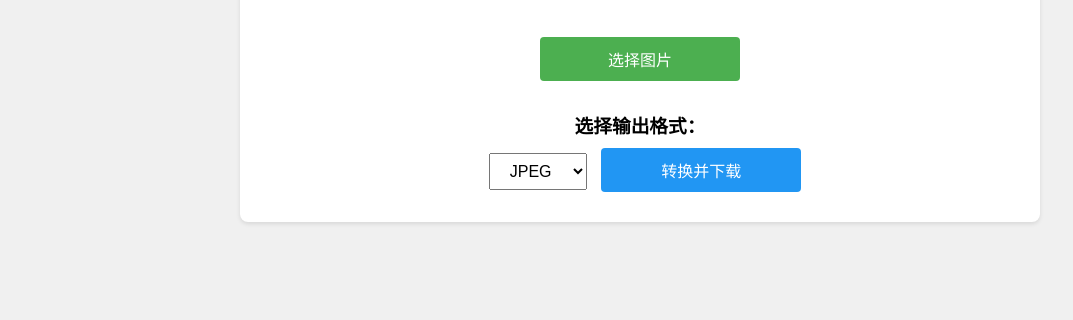
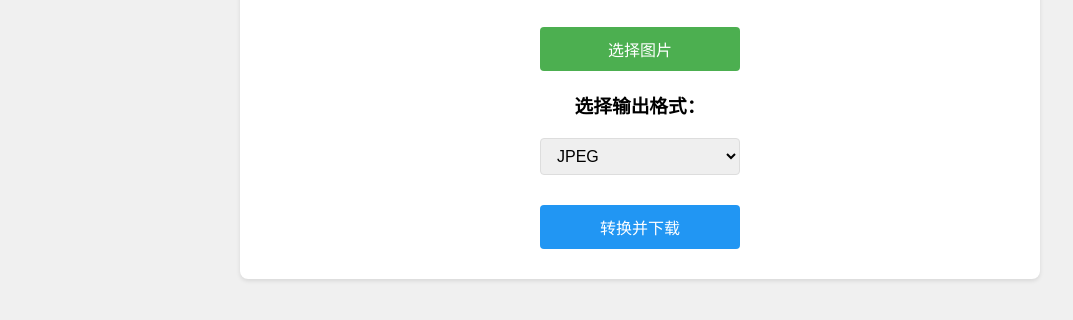
Before and after one commit to Dez4/img_convert, a plain HTML site: page index.html in a window 1280 px wide. Shown: the part 146-466 px from the top of the page, without its empty margins (0-1073 px from the left). Drawn offline with Linux system fonts and the light colour scheme.

Commit message:
Update style.css

```diff
--- a/CSS/style.css
+++ b/CSS/style.css
@@ -35,20 +35,20 @@ h1 {
 }
 
 .upload-btn, #convertBtn {
-    display: inline-block;
+    display: block;  /* 改为块级元素 */
     padding: 10px 20px;
     background-color: #4CAF50;
     color: white;
     cursor: pointer;
     border-radius: 4px;
     transition: background-color 0.3s;
-    width: 200px;  /* 固定宽度 */
+    width: 200px;
     margin: 10px auto;
     border: none;
     text-align: center;
-    font-family: 'Microsoft YaHei', sans-serif;  /* 添加字体 */
-    font-size: 16px;  /* 添加字体大小 */
-    font-weight: 500;  /* 添加字体粗细 */
+    font-family: 'Microsoft YaHei', sans-serif;
+    font-size: 16px;
+    font-weight: 500;
 }
 
 #convertBtn {
@@ -66,7 +66,7 @@ h1 {
 /* 移动端适配 */
 @media screen and (max-width: 768px) {
     .upload-btn, #convertBtn {
-        width: 60%;  /* 在移动端使用百分比宽度 */
+        width: 80%;  /* 在移动端使用百分比宽度 */
     }
 }
 
@@ -83,6 +83,10 @@ h1 {
 
 .format-section {
     text-align: center;
+    display: flex;
+    flex-direction: column;
+    align-items: center;
+    gap: 10px;
 }
 
 select, button {
@@ -90,3 +94,12 @@ select, button {
     margin: 10px;
     font-size: 16px;
 }
+
+#formatSelect {
+    display: block;
+    width: 200px;
+    margin: 10px auto;
+    padding: 8px 12px;
+    border-radius: 4px;
+    border: 1px solid #ddd;
+}
```
